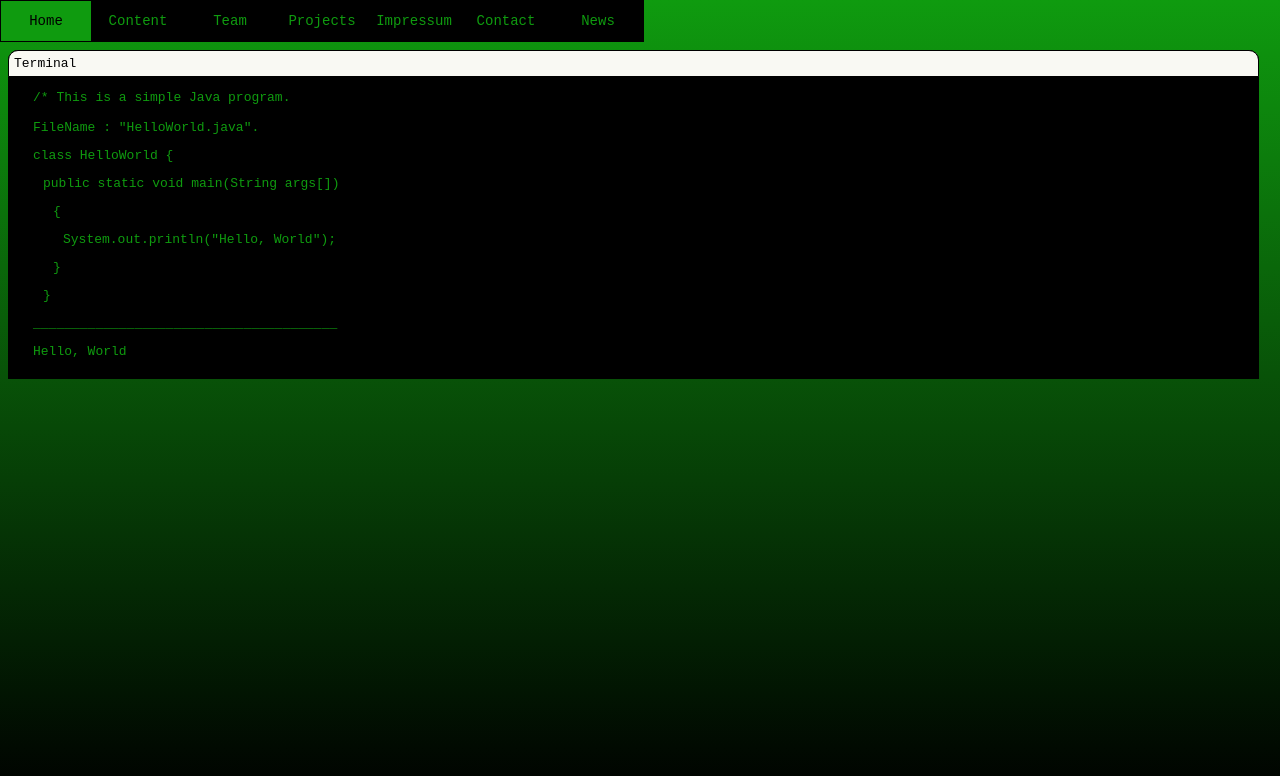
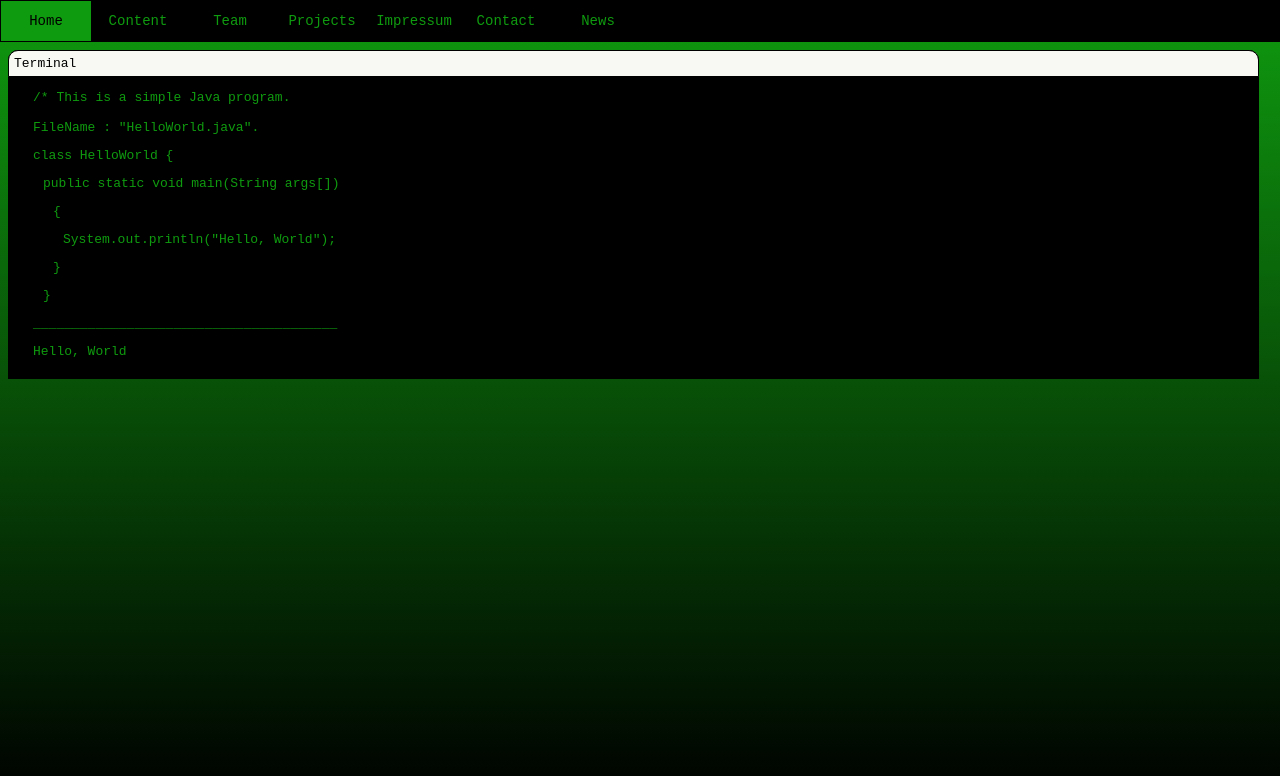
Before and after one commit to xmrvn66/testproject, a plain HTML site: page index.html in a window 1280 px wide. Drawn offline with Linux system fonts and the light colour scheme.

Commit message:
Fixed NavBar
Navbar now covers whole screen

```diff
--- a/styles.css
+++ b/styles.css
@@ -19,6 +19,9 @@ ul {
     list-style: none;
     position: absolute;
     z-index: 9999;
+    box-sizing: border-box;
+    width: 100%;
+    background-color: #000000;
 }
 
 ul li {
```
